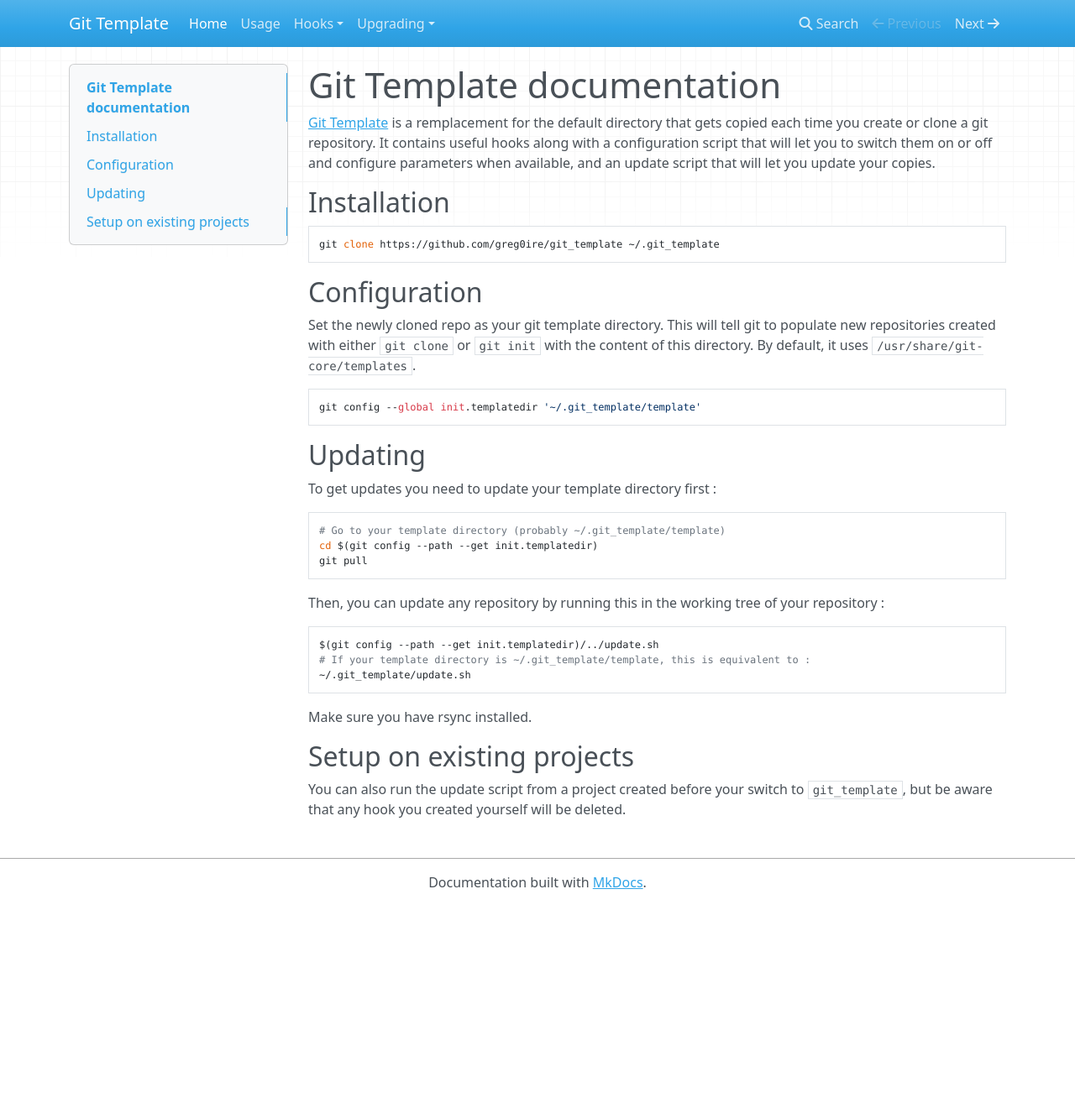
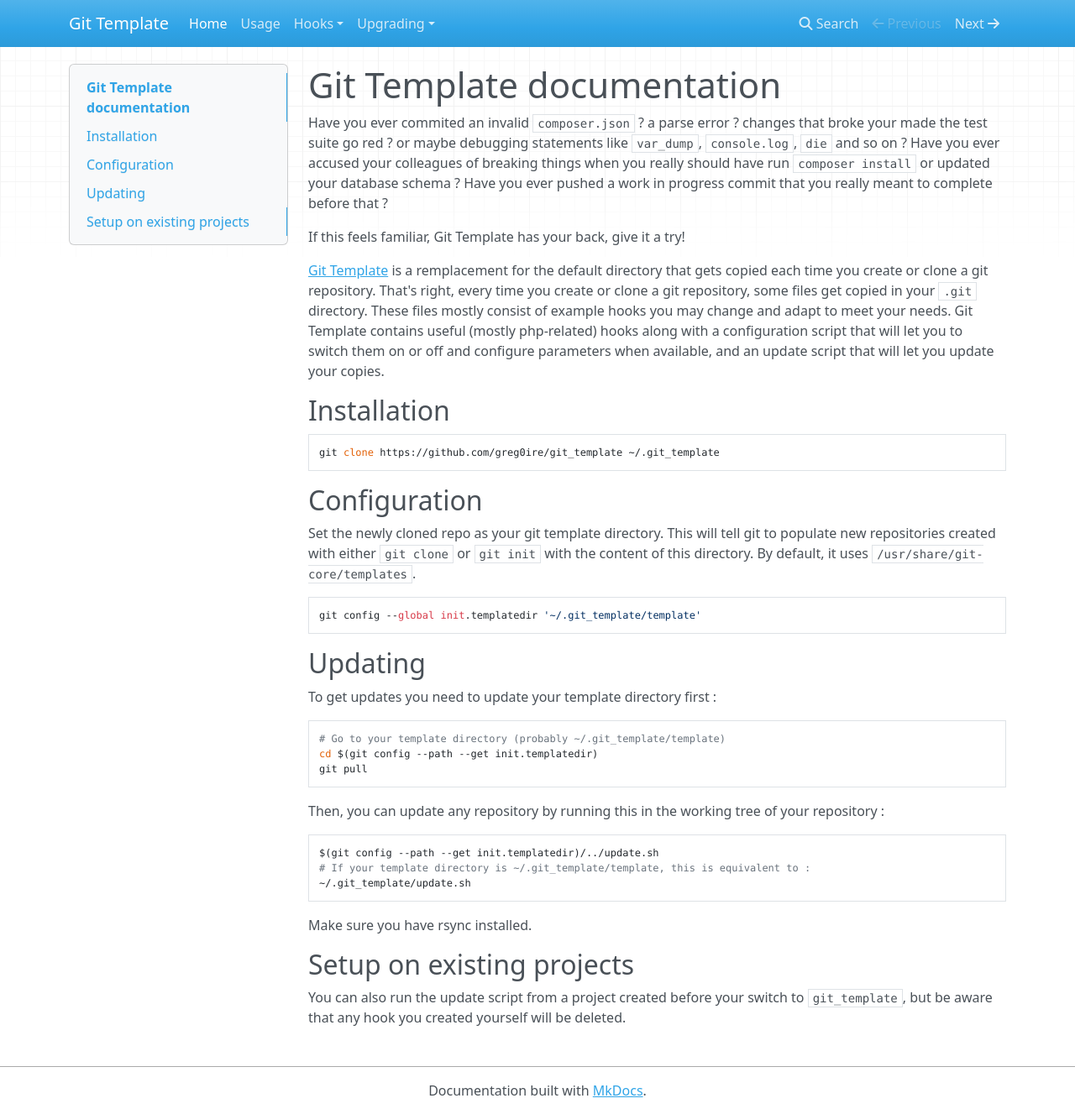
Before and after one commit to greg0ire/git_template, an MkDocs documentation site: the page built from docs/index.md, in a window 1280 px wide and 1327 px high. Shown: the whole window at 84% size. Built offline with MkDocs 1.6.1, drawn with Linux system fonts in a browser that asks for light colours; nearby versions of some CDN libraries; old or Windows-style settings are respelled for this version of MkDocs.

Commit message:
add incentive
show what problems this project solves at the beginning of the docs.

```diff
--- a/docs/index.md
+++ b/docs/index.md
@@ -1,10 +1,23 @@
 # Git Template documentation
 
+Have you ever  commited an invalid `composer.json` ? a parse error ? changes that
+broke your made the test suite go red ? or maybe debugging statements like
+`var_dump`, `console.log`, `die` and so on ?
+Have you ever accused your colleagues of breaking things when you really should
+have run `composer install` or updated your database schema ?
+Have you ever pushed a work in progress commit that you really meant to complete
+before that ?
+
+If this feels familiar, Git Template has your back, give it a try!
+
 [Git Template][0] is a remplacement for the default directory that gets copied
-each time you create or clone a git repository. It contains useful hooks along
-with a configuration script that will let you to switch them on or off and
-configure parameters when available, and an update script that will let you
-update your copies.
+each time you create or clone a git repository. That's right, every time you
+create or clone a git repository, some files get copied in your `.git` directory.
+These files mostly consist of example hooks you may change and adapt to meet your
+needs.
+Git Template contains useful (mostly php-related) hooks along with a configuration
+script that will let you to switch them on or off and configure parameters when
+available, and an update script that will let you update your copies.
 
 ## Installation
 
```
